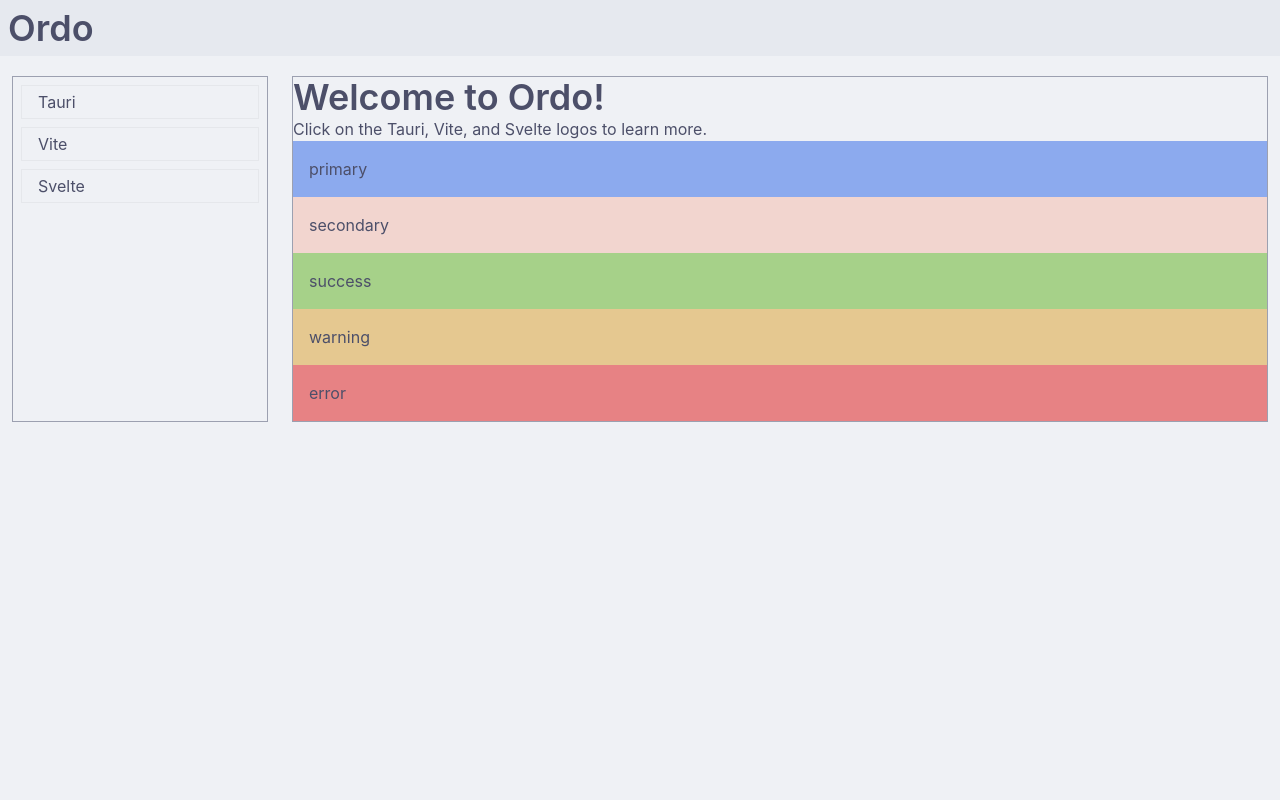
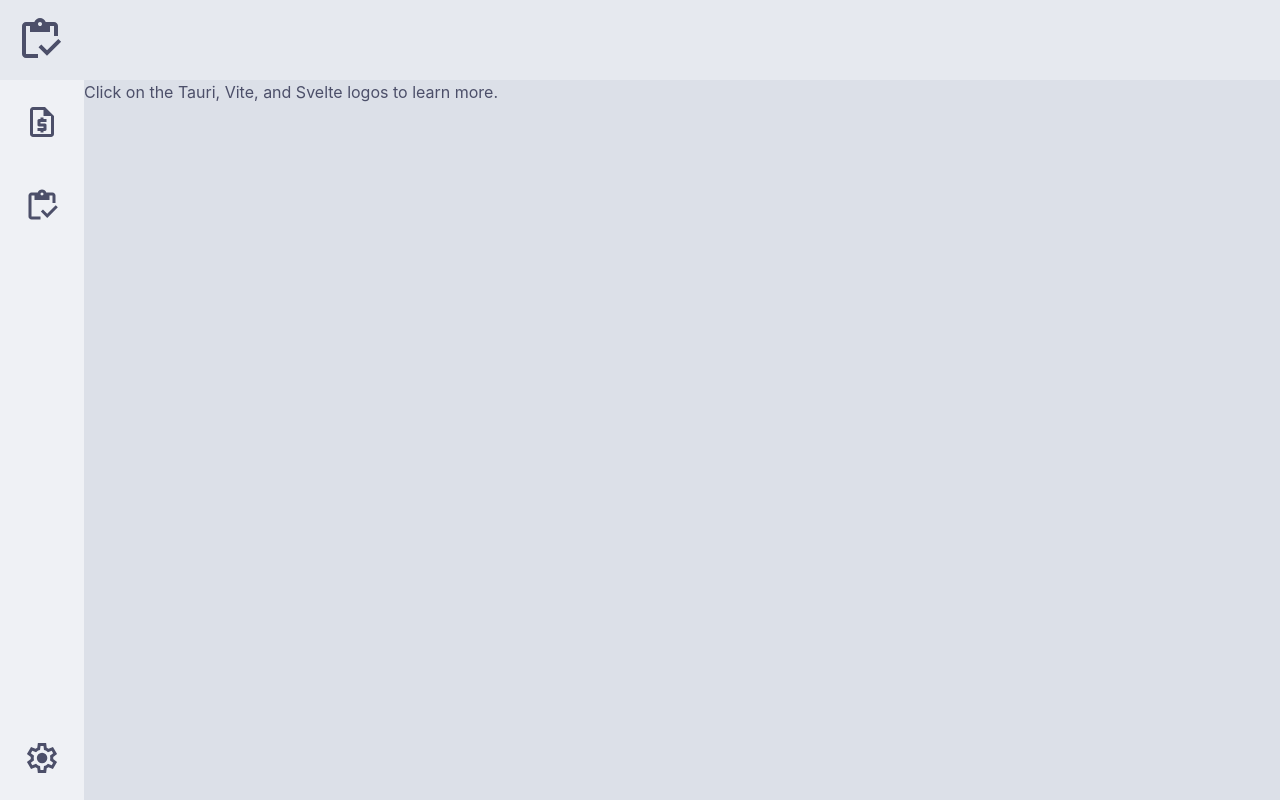
Before and after one commit to jbend/tauri-test, a Svelte app: page / in a window 1280 px wide. Built offline with nearby package versions, Linux system fonts and the light colour scheme.

Commit message:
Set up layout

```diff
--- a/src/App.svelte
+++ b/src/App.svelte
@@ -1,7 +1,7 @@
 <script lang="ts">
-  import Footer from './components/Footer.svelte';
-  import Header from './components/Header.svelte';
-  import ASideItem from './components/ASideItem.svelte';
+  import Inventory from './components/svg/Inventory.svelte';
+  import RequestQuote from './components/svg/RequestQuote.svelte';
+  import Settings from './components/svg/Settings.svelte';
 
   const recentVendors = [
     {
@@ -23,27 +23,32 @@
 
 </script>
 
-<Header />
-<main class="m-3 flex pt-2 gap-6">
-  <aside class="min-w-48 lg:min-w-64 border border-overlay0">
-    <ul class="list-none">
-      {#each recentVendors as vendor}
-        <ASideItem name={vendor.name}/>
-      {/each}
-    </ul>
+<!-- <Header /> -->
+<header class="p-4 bg-mantle">
+  <div class="flex gap-4">
+    <Inventory size="48" />
+  </div>
+</header>
+<div class="h-full flex flex-auto items-stretch">
+  <aside class="flex flex-col items-center bg-base">
+    <div class="p-6 hover:bg-surface0">
+      <RequestQuote size="36" />
+    </div>
+    <div class="p-6 hover:bg-surface0">
+      <Inventory size="36" />
+    </div>
+    <div class="p-6 grow">
+    </div>
+    <div class="p-6 hover:bg-surface0">
+      <Settings size="36" />
+    </div>
   </aside>
-  <div class="grow border border-overlay0">
-    <h1 class="font-semibold text-4xl">Welcome to Ordo!</h1>
-    <p>
-      Click on the Tauri, Vite, and Svelte logos to learn more.
-    </p>
-    <div>
-      <div class="bg-primary p-4">primary</div>
-      <div class="bg-secondary p-4">secondary</div>
-      <div class="bg-success p-4">success</div>
-      <div class="bg-warning p-4">warning</div>
-      <div class="bg-error p-4">error</div>
+  <main class="grow flex">
+    <div class="">
+      <p>
+        Click on the Tauri, Vite, and Svelte logos to learn more.
+      </p>
     </div>
-  </div>
-</main>
+  </main>
+</div>
 <!-- <Footer /> -->
--- /dev/null
+++ b/src/components/svg/Inventory.svelte
@@ -0,0 +1,14 @@
+<script lang="ts">
+    export let size = "24";
+    const height = size;
+    const width = size;
+</script>
+<svg
+    xmlns="http://www.w3.org/2000/svg"
+    {height}
+    {width}
+    fill="currentColor"
+    viewBox="0 -960 960 960">
+    <path
+        d="M620-163 450-333l56-56 114 114 226-226 56 56-282 282Zm220-397h-80v-200h-80v120H280v-120h-80v560h240v80H200q-33 0-56.5-23.5T120-200v-560q0-33 23.5-56.5T200-840h167q11-35 43-57.5t70-22.5q40 0 71.5 22.5T594-840h166q33 0 56.5 23.5T840-760v200ZM480-760q17 0 28.5-11.5T520-800q0-17-11.5-28.5T480-840q-17 0-28.5 11.5T440-800q0 17 11.5 28.5T480-760Z" />
+</svg>
--- /dev/null
+++ b/src/components/svg/RequestQuote.svelte
@@ -0,0 +1,15 @@
+<script lang="ts">
+    export let size = "24";
+    const height = size;
+    const width = size;
+</script>
+<svg
+    xmlns="http://www.w3.org/2000/svg"
+    {height}
+    {width}
+    fill="currentColor"
+    viewBox="0 -960 960 960"
+    >
+    <path
+        d="M440-200h80v-40h40q17 0 28.5-11.5T600-280v-120q0-17-11.5-28.5T560-440H440v-40h160v-80h-80v-40h-80v40h-40q-17 0-28.5 11.5T360-520v120q0 17 11.5 28.5T400-360h120v40H360v80h80v40ZM240-80q-33 0-56.5-23.5T160-160v-640q0-33 23.5-56.5T240-880h320l240 240v480q0 33-23.5 56.5T720-80H240Zm280-560v-160H240v640h480v-480H520ZM240-800v160-160 640-640Z" />
+</svg>
--- /dev/null
+++ b/src/components/svg/Settings.svelte
@@ -0,0 +1,15 @@
+<script lang="ts">
+    export let size = "24";
+
+    const height = size;
+    const width = size;
+</script>
+<svg
+    xmlns="http://www.w3.org/2000/svg"
+    {height}
+    {width}
+    fill="currentColor"
+    viewBox="0 -960 960 960"
+    >
+    <path d="m370-80-16-128q-13-5-24.5-12T307-235l-119 50L78-375l103-78q-1-7-1-13.5v-27q0-6.5 1-13.5L78-585l110-190 119 50q11-8 23-15t24-12l16-128h220l16 128q13 5 24.5 12t22.5 15l119-50 110 190-103 78q1 7 1 13.5v27q0 6.5-2 13.5l103 78-110 190-118-50q-11 8-23 15t-24 12L590-80H370Zm70-80h79l14-106q31-8 57.5-23.5T639-327l99 41 39-68-86-65q5-14 7-29.5t2-31.5q0-16-2-31.5t-7-29.5l86-65-39-68-99 42q-22-23-48.5-38.5T533-694l-13-106h-79l-14 106q-31 8-57.5 23.5T321-633l-99-41-39 68 86 64q-5 15-7 30t-2 32q0 16 2 31t7 30l-86 65 39 68 99-42q22 23 48.5 38.5T427-266l13 106Zm42-180q58 0 99-41t41-99q0-58-41-99t-99-41q-59 0-99.5 41T342-480q0 58 40.5 99t99.5 41Zm-2-140Z"/>
+</svg>
--- a/src/styles.css
+++ b/src/styles.css
@@ -8,7 +8,7 @@
 
     color-theme: light;
     --color-text: var(--latte-text);
-    --color-surface: var(--latte-base);
+    --color-surface: var(--latte-crust);
 
     --color-primary: var(--frappe-blue);
     --color-secondary: var(--frappe-rosewater);
@@ -19,6 +19,10 @@
     --color-overlay0: var(--latte-overlay0);
     --color-overlay1: var(--latte-overlay1);
     --color-overlay2: var(--latte-overlay2);
+
+    --color-surface0: var(--latte-surface0);
+    --color-surface1: var(--latte-surface1);
+    --color-surface2: var(--latte-surface2);
 
     --color-base: var(--latte-base);
     --color-crust: var(--latte-crust);
@@ -35,6 +39,7 @@
   }
 
   .app {
+    min-height: 100vh;
     flex-grow: 1;
     display: flex;
     flex-direction: column;
@@ -46,12 +51,16 @@
       --color-crust: var(--mocha-crust);
       --color-mantle: var(--mocha-mantle);
 
+      --color-surface0: var(--mocha-surface0);
+      --color-surface1: var(--mocha-surface1);
+      --color-surface2: var(--mocha-surface2);
+
       /* --color-text: var(--frappe-text); */
       /* --color-surface: var(--frappe-base); */
       /* --color-text: var(--macchiato-text); */
       /* --color-surface: var(--macchiato-base); */
       --color-text: var(--mocha-text);
-      --color-surface: var(--mocha-base);
+      --color-surface: var(--mocha-crust);
     }
   }
 }
--- a/src/theme.css
+++ b/src/theme.css
@@ -74,6 +74,10 @@
         --mocha-subtext1: 186 194 222; 	        /*  hsl(227, 35%, 80%) */
         --mocha-subtext0: 166 173 200; 	        /*  hsl(228, 24%, 72%) */
 
+        --mocha-surface2: 88 91 112;            /* 	hsl(233, 12%, 39%) */
+        --mocha-surface1: 69 71 90;             /* 	hsl(234, 13%, 31%) */
+        --mocha-surface0: 49 50 68;             /* 	hsl(237, 16%, 23%) */
+
         --mocha-overlay2: 147 153 178;          /*	hsl(228, 17%, 64%) */
         --mocha-overlay1: 127 132 156;          /*	hsl(230, 13%, 55%) */
         --mocha-overlay0: 108 112 134;          /*	hsl(231, 11%, 47%) */
--- a/tailwind.config.js
+++ b/tailwind.config.js
@@ -18,6 +18,10 @@
         "overlay1": "rgb(var(--color-overlay1) / <alpha-value>)",
         "overlay2": "rgb(var(--color-overlay2) / <alpha-value>)",
 
+        "surface0": "rgb(var(--color-surface0) / <alpha-value>)",
+        "surface1": "rgb(var(--color-surface1) / <alpha-value>)",
+        "surface2": "rgb(var(--color-surface2) / <alpha-value>)",
+
         "base": "rgb(var(--color-base) / <alpha-value>)",
         "crust": "rgb(var(--color-crust) / <alpha-value>)",
         "mantle": "rgb(var(--color-mantle) / <alpha-value>)",
```
